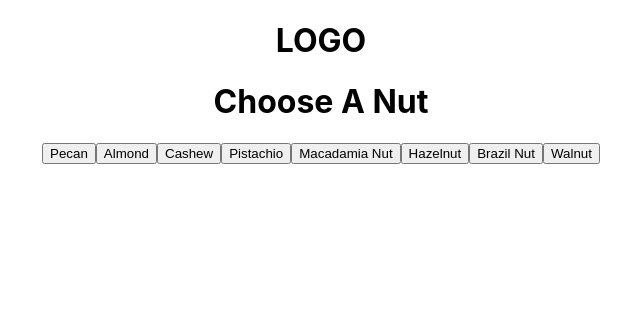
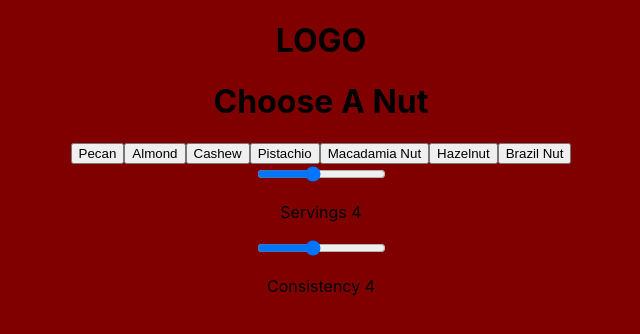
Before and after one commit to stoogs/NotMilkReact, a React (Create React App) app: page / in a window 1280 px wide. Shown: the top 334 px of the page, without its empty margins (319-959 px from the left). Built offline with nearby package versions, Linux system fonts and the light colour scheme.

Commit message:
Added sliders, updating state

```diff
--- a/src/App.js
+++ b/src/App.js
@@ -4,10 +4,14 @@ import './App.css';
 import Heading from './components/Heading';
 import Logo from './components/Logo';
 import Choice from './components/Choice';
+import Servings from './components/Servings';
+import Consistency from './components/Consistency'
 
 class App extends Component {
   state = {
-    chosen: "Choose A Nut"
+    chosen: "Choose A Nut",
+    servings: 4,
+    consistency: 4
   }
 
   chooseNut = (chosen) => {
@@ -16,11 +20,23 @@ class App extends Component {
     })
   }
 
+  servingSizeHandler = (event) => {
+    this.setState( {
+          servings: event.target.value
+    })
+  }
+
+  consistencyHandler = (event) => {
+    this.setState( {
+          consistency: event.target.value
+    })
+  }
+
   render() {
 
     return (
       <div className="App">
-        {console.log(this.state.chosen)}
+        {console.log(this.state.servings)}
 
         <Logo>LOGO</Logo>
 
@@ -34,10 +50,15 @@ class App extends Component {
         <button onClick={this.chooseNut.bind(this, 'Macadamia Nut')}>Macadamia Nut</button>
         <button onClick={this.chooseNut.bind(this, 'Hazelnut')}>Hazelnut</button>
         <button onClick={this.chooseNut.bind(this, 'Brazil Nut')}>Brazil Nut</button>
-        <button onClick={() => this.chooseNut("Walnut")}>Walnut</button>
         </Choice>
 
-      </div>
+        <Servings servings={this.state.servings} servingSize={this.servingSizeHandler}>
+        <p>Servings {this.state.servings}</p>
+        </Servings>
+        <Consistency consistency={this.state.consistency} consistencyValue={this.consistencyHandler}>
+        <p>Consistency {this.state.consistency}</p>
+        </Consistency>
+        </div>
 
     );
   }
--- /dev/null
+++ b/src/components/Consistency.js
@@ -0,0 +1,12 @@
+import React from 'react';
+
+const consistency = (props) => {
+    return (
+    <div>
+    <input type="range" min={1} max={8}  onChange={props.consistencyValue} value={props.consistency}/>
+      {props.children}
+    </div>
+    )
+}
+
+export default consistency;
--- /dev/null
+++ b/src/components/Servings.js
@@ -0,0 +1,12 @@
+import React from 'react';
+
+const servings = (props) => {
+    return (
+    <div>
+    <input type="range" min={1} max={8} steps={2}  onChange={props.servingSize} value={props.servings} />
+      {props.children}
+    </div>
+    )
+}
+
+export default servings;
--- a/src/index.css
+++ b/src/index.css
@@ -6,6 +6,7 @@ body {
     sans-serif;
   -webkit-font-smoothing: antialiased;
   -moz-osx-font-smoothing: grayscale;
+  background-color: maroon;
 }
 
 code {
```
